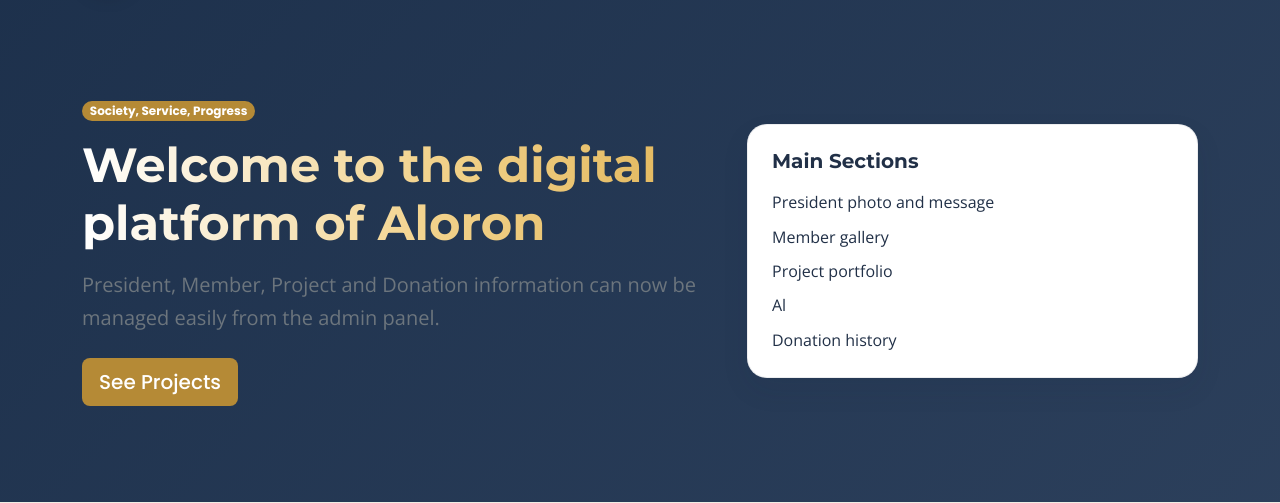
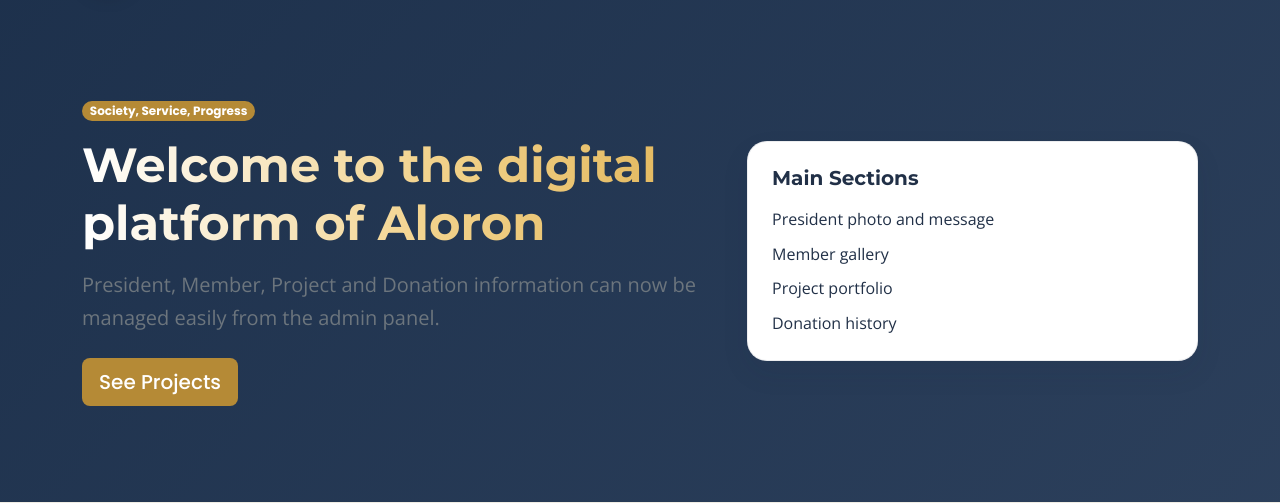
Before and after one commit to Manik-MCS/aloron-website, a Django app: page / in a window 1280 px wide. Shown: the part 78-581 px from the top of the page. Run offline with Django 5.2, Linux system fonts and the light colour scheme; data comes from the database, SQL or seed files in the repository; data that the repository does not hold is empty.

Commit message:
Updated home template and build script

```diff
--- a/WebSite1/templates/core/home.html
+++ b/WebSite1/templates/core/home.html
@@ -21,7 +21,6 @@
                         <li class="mb-2">President photo and message</li>
                         <li class="mb-2">Member gallery</li>
                         <li class="mb-2">Project portfolio</li>
-                        <li class="mb-2">Al</li>
                         <li>Donation history</li>
                     </ul>
                 </div>
```
